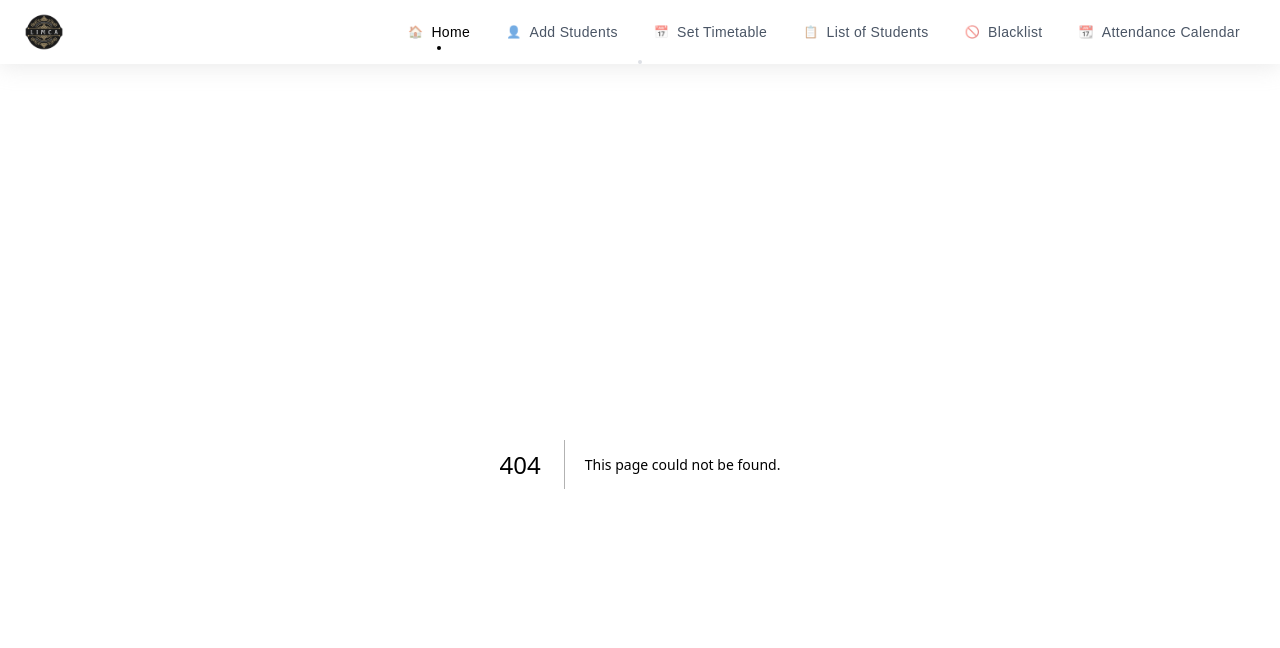
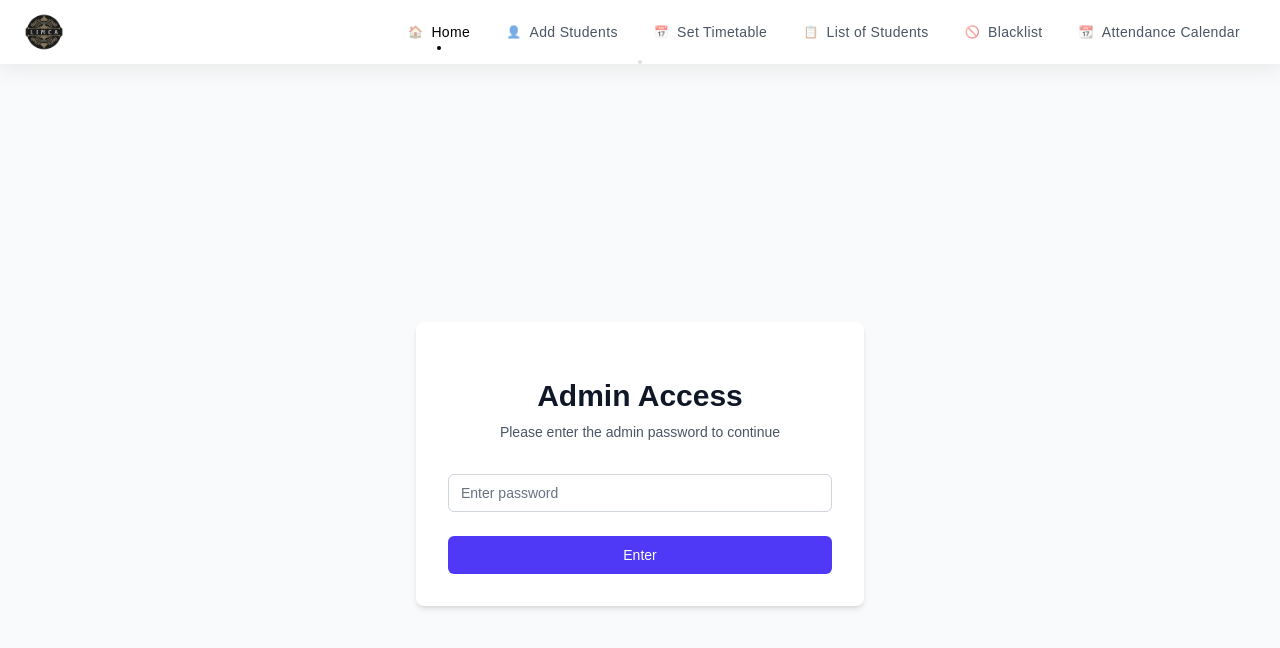
Before and after one commit to theplasmatech/limcaClassroom-adminPanel, a Next.js app: page /password in a window 1280 px wide. Before the commit this address had no page. Shown: the top 648 px of the page. Built offline with nearby package versions, Linux system fonts and the light colour scheme.

Commit message:
feat: password page

```diff
--- a/package.json
+++ b/package.json
@@ -10,6 +10,7 @@
   },
   "dependencies": {
     "date-fns": "^4.1.0",
+    "js-cookie": "^3.0.5",
     "lucide-react": "^0.513.0",
     "next": "15.3.3",
     "react": "^19.0.0",
--- a/src/app/layout.js
+++ b/src/app/layout.js
@@ -13,8 +13,8 @@ const geistMono = Geist_Mono({
 });
 
 export const metadata = {
-  title: "Create Next App",
-  description: "Generated by create next app",
+  title: "LIMCA Academy",
+  description: "Admin Panel",
 };
 
 
@@ -22,7 +22,7 @@ export default function RootLayout({ children }) {
   return (
     <html lang="en">
       <body
-        className={`${geistSans.variable} ${geistMono.variable} antialiased pt-16`} // <- Add Tailwind padding
+        className={`${geistSans.variable} ${geistMono.variable} antialiased pt-16`}
       >
         <Navbar />
         {children}
--- /dev/null
+++ b/src/app/password/page.js
@@ -0,0 +1,74 @@
+'use client';
+
+import { useState, useEffect } from 'react';
+import { useRouter } from 'next/navigation';
+import Cookies from 'js-cookie';
+
+export default function PasswordPage() {
+  const [password, setPassword] = useState('');
+  const [error, setError] = useState('');
+  const router = useRouter();
+
+  useEffect(() => {
+    // Check if already authenticated
+    const isAuthenticated = Cookies.get('adminAuthenticated');
+    if (isAuthenticated === 'true') {
+      router.push('/');
+    }
+  }, [router]);
+
+  const handleSubmit = (e) => {
+    e.preventDefault();
+    // You can change this password to whatever you want
+    if (password === 'admin123') {
+      // Set cookie to expire in 24 hours
+      Cookies.set('adminAuthenticated', 'true', { expires: 1 });
+      router.push('/');
+    } else {
+      setError('Invalid password');
+    }
+  };
+
+  return (
+    <div className="min-h-screen flex items-center justify-center bg-gray-50">
+      <div className="max-w-md w-full space-y-8 p-8 bg-white rounded-lg shadow-md">
+        <div>
+          <h2 className="mt-6 text-center text-3xl font-extrabold text-gray-900">
+            Admin Access
+          </h2>
+          <p className="mt-2 text-center text-sm text-gray-600">
+            Please enter the admin password to continue
+          </p>
+        </div>
+        <form className="mt-8 space-y-6" onSubmit={handleSubmit}>
+          <div>
+            <label htmlFor="password" className="sr-only">
+              Password
+            </label>
+            <input
+              id="password"
+              name="password"
+              type="password"
+              required
+              className="appearance-none rounded-md relative block w-full px-3 py-2 border border-gray-300 placeholder-gray-500 text-gray-900 focus:outline-none focus:ring-indigo-500 focus:border-indigo-500 focus:z-10 sm:text-sm"
+              placeholder="Enter password"
+              value={password}
+              onChange={(e) => setPassword(e.target.value)}
+            />
+          </div>
+          {error && (
+            <p className="text-red-500 text-sm text-center">{error}</p>
+          )}
+          <div>
+            <button
+              type="submit"
+              className="group relative w-full flex justify-center py-2 px-4 border border-transparent text-sm font-medium rounded-md text-white bg-indigo-600 hover:bg-indigo-700 focus:outline-none focus:ring-2 focus:ring-offset-2 focus:ring-indigo-500"
+            >
+              Enter
+            </button>
+          </div>
+        </form>
+      </div>
+    </div>
+  );
+}
--- /dev/null
+++ b/src/middleware.js
@@ -0,0 +1,29 @@
+import { NextResponse } from 'next/server';
+
+export function middleware(request) {
+  // Get the pathname of the request
+  const path = request.nextUrl.pathname;
+
+  // Define public paths that don't require authentication
+  const isPublicPath = path === '/password';
+
+  // Check if the user is authenticated
+  const isAuthenticated = request.cookies.get('adminAuthenticated')?.value === 'true';
+
+  // Redirect to password page if not authenticated and trying to access protected route
+  if (!isAuthenticated && !isPublicPath) {
+    return NextResponse.redirect(new URL('/password', request.url));
+  }
+
+  // Redirect to home if authenticated and trying to access password page
+  if (isAuthenticated && isPublicPath) {
+    return NextResponse.redirect(new URL('/', request.url));
+  }
+
+  return NextResponse.next();
+}
+
+// Configure which routes to run middleware on
+export const config = {
+  matcher: ['/((?!api|_next/static|_next/image|favicon.ico).*)'],
+};
```
Also changed, not shown: 1 other file (tests, documents, lock files or other folders).
